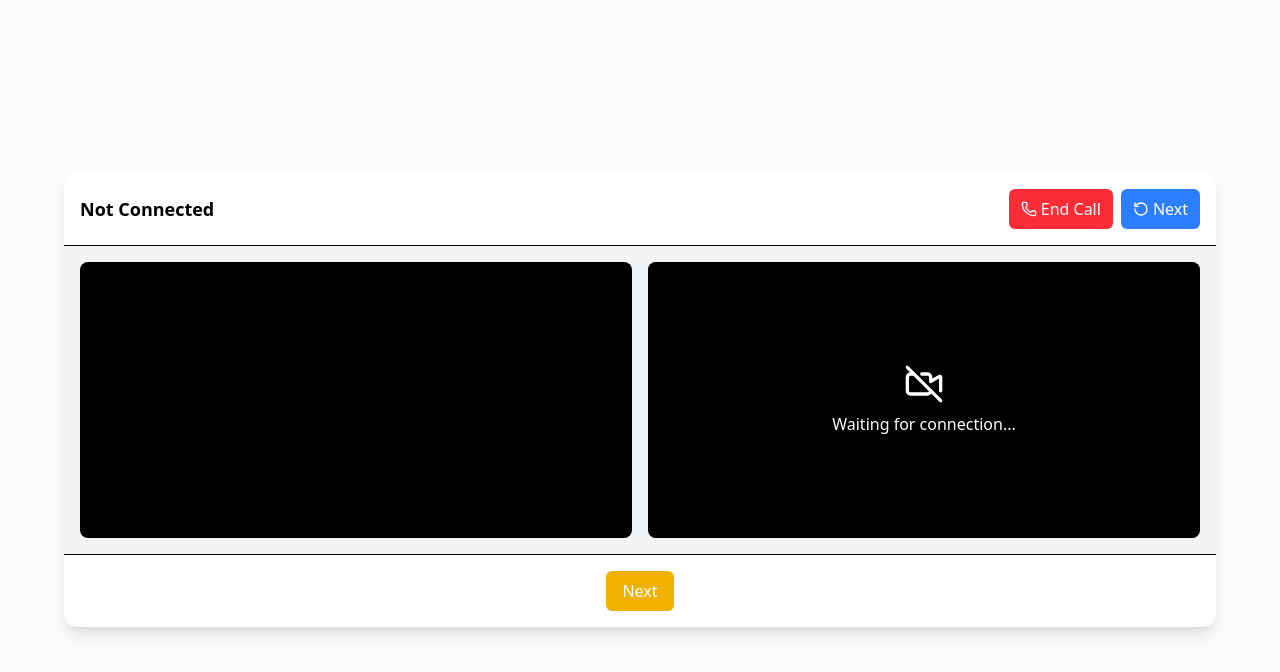
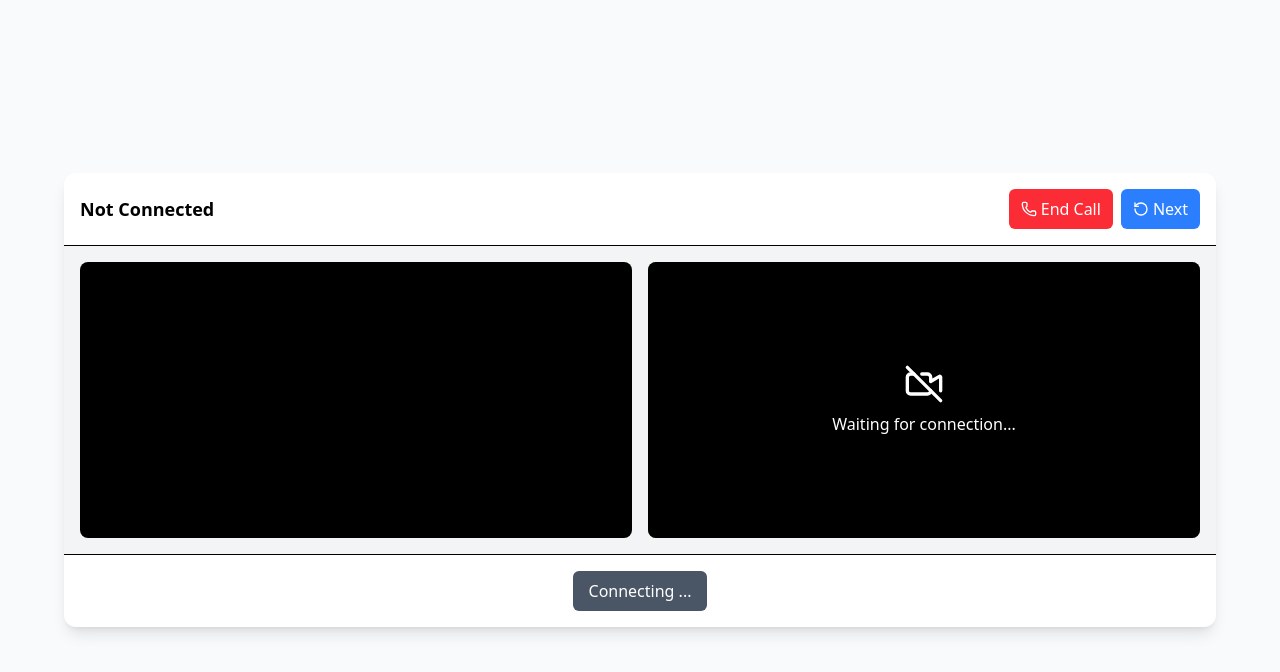
Before and after one commit to gangasingh7058/RandomCam-like-Omegle-, a React (Vite) app in the folder Frontend/: page /video-conference in a window 1280 px wide. Both pictures are taken after a click on the button "Connect". Shown: the top 672 px of the page. Built offline with nearby package versions, Linux system fonts and the light colour scheme; no server answers.

Commit message:
updated next button

```diff
--- a/Frontend/src/Pages/VideoConferencePage.jsx
+++ b/Frontend/src/Pages/VideoConferencePage.jsx
@@ -291,6 +291,7 @@ const VideoConferencePage = () => {
                 setconnectiondone(true);
                 connectUser();
               }}
+
               className="bg-green-500 hover:bg-green-600 text-white px-4 py-2 rounded-md"
             >
               Connect
@@ -299,10 +300,11 @@ const VideoConferencePage = () => {
 
           {conneciondone && (
               <button
+                disabled={!othersideId}
                 onClick={connectnewcaller}
-                className="bg-yellow-500 hover:bg-yellow-600 text-white px-4 py-2 rounded-md"
+                className="bg-yellow-500 hover:bg-yellow-600 text-white px-4 py-2 rounded-md disabled:bg-gray-600"
               >
-                Next
+                {othersideId==null?'Connecting ...':'NEXT'}
               </button>
           )}
 
```
